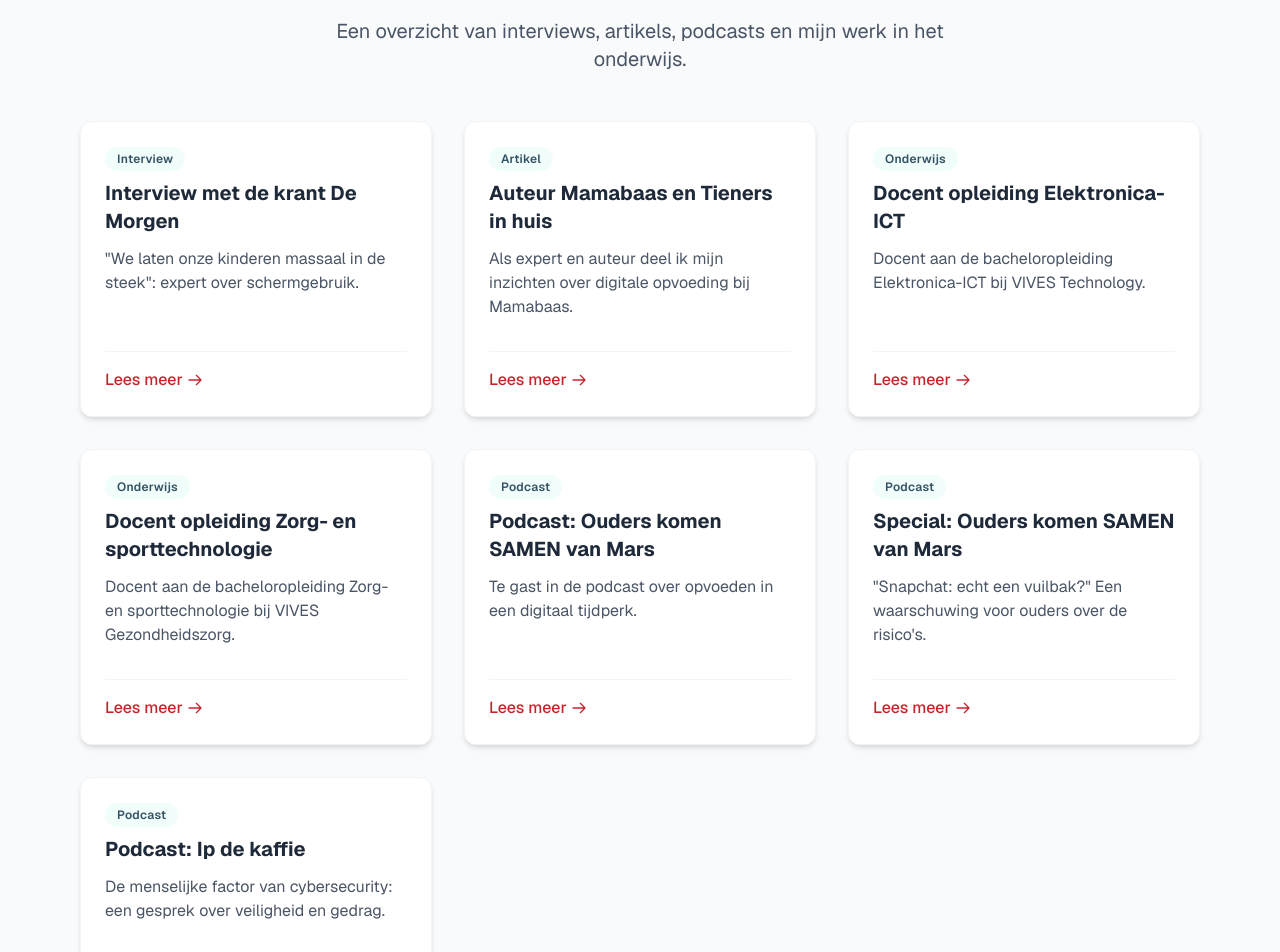
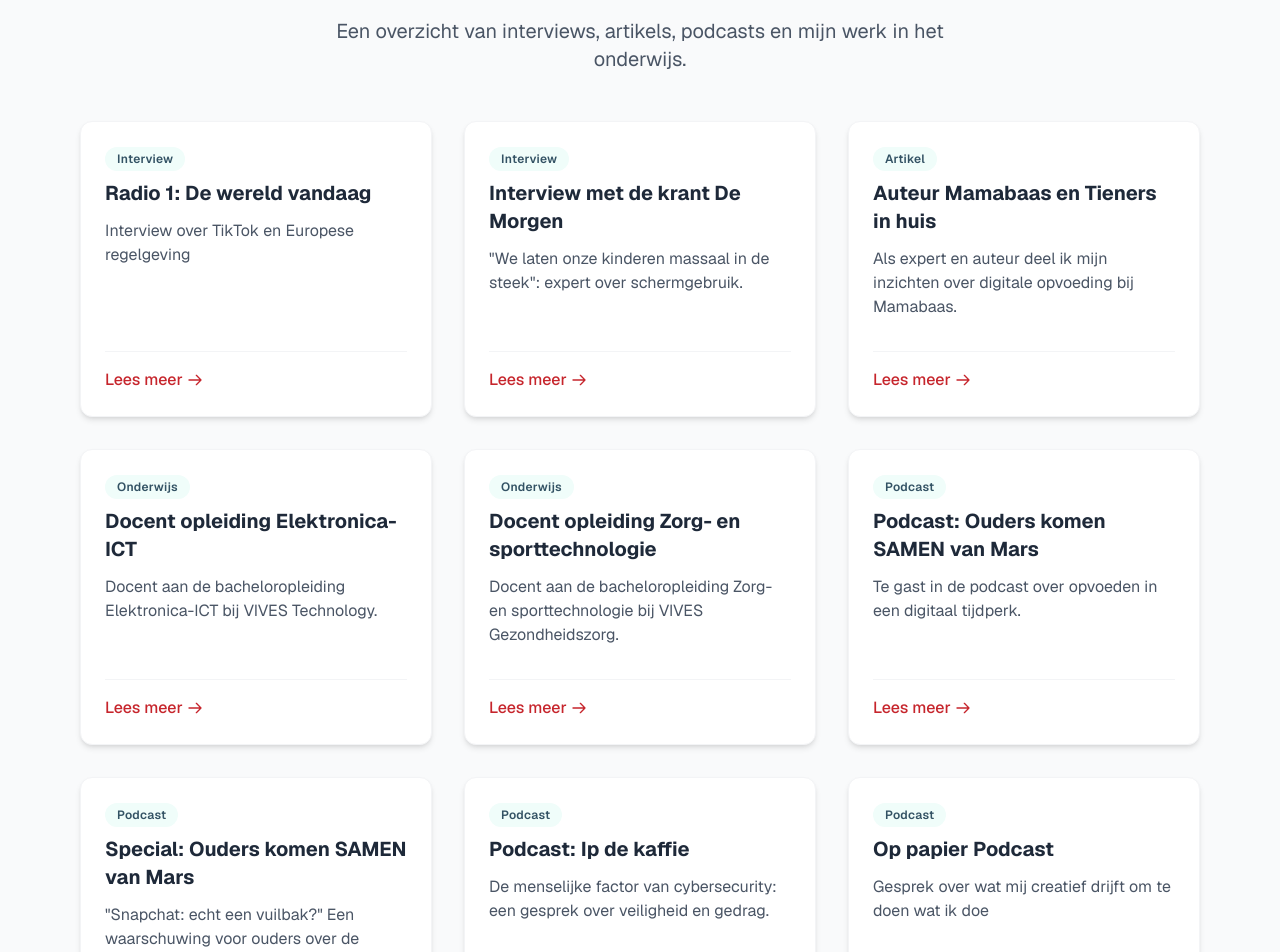
Before and after one commit to Termotaurus/Lezingen, a Next.js app in the folder website/: page /publicaties in a window 1280 px wide. Shown: the part 200-1152 px from the top of the page. Built offline with nearby package versions, Linux system fonts and the light colour scheme.

Commit message:
Update portfolio with new items
Added two new items to the portfolio page:
- "Radio 1: De wereld vandaag" (Interview) at the top of the list.
- "Op papier Podcast" (Podcast) at the bottom of the list.

Co-authored-by: Termotaurus <89079857+Termotaurus@users.noreply.github.com>

```diff
--- a/website/src/app/publicaties/page.tsx
+++ b/website/src/app/publicaties/page.tsx
@@ -9,6 +9,12 @@ interface PortfolioItem {
 }
 
 const portfolioItems: PortfolioItem[] = [
+  {
+    title: "Radio 1: De wereld vandaag",
+    description: "Interview over TikTok en Europese regelgeving",
+    url: "https://www.vrt.be/vrtmax/luister/radio/d/de-wereld-vandaag~11-10/de-wereld-vandaag~11-35604-0/fragment~b01a5dcb-b666-4242-8f8b-5971785e0475/",
+    category: "Interview",
+  },
   {
     title: "Interview met de krant De Morgen",
     description: "\"We laten onze kinderen massaal in de steek\": expert over schermgebruik.",
@@ -49,6 +55,12 @@ const portfolioItems: PortfolioItem[] = [
     title: "Podcast: Ip de kaffie",
     description: "De menselijke factor van cybersecurity: een gesprek over veiligheid en gedrag.",
     url: "https://open.spotify.com/episode/51OVGQuZ1pyyhWaqWO05cG",
+    category: "Podcast",
+  },
+  {
+    title: "Op papier Podcast",
+    description: "Gesprek over wat mij creatief drijft om te doen wat ik doe",
+    url: "https://open.spotify.com/episode/3gFVknsUKXlQ7miBwcrJCq",
     category: "Podcast",
   },
 ];
```
